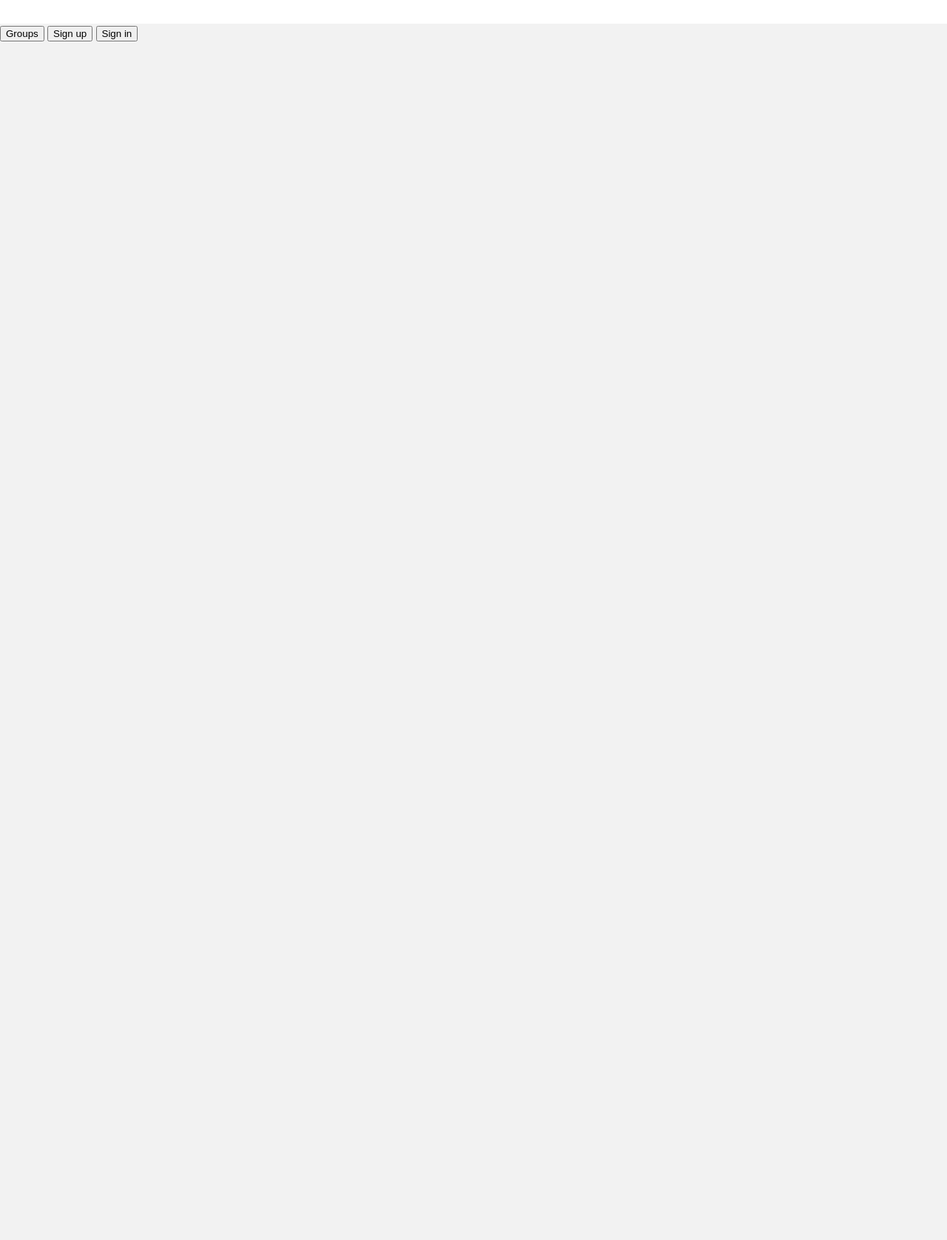
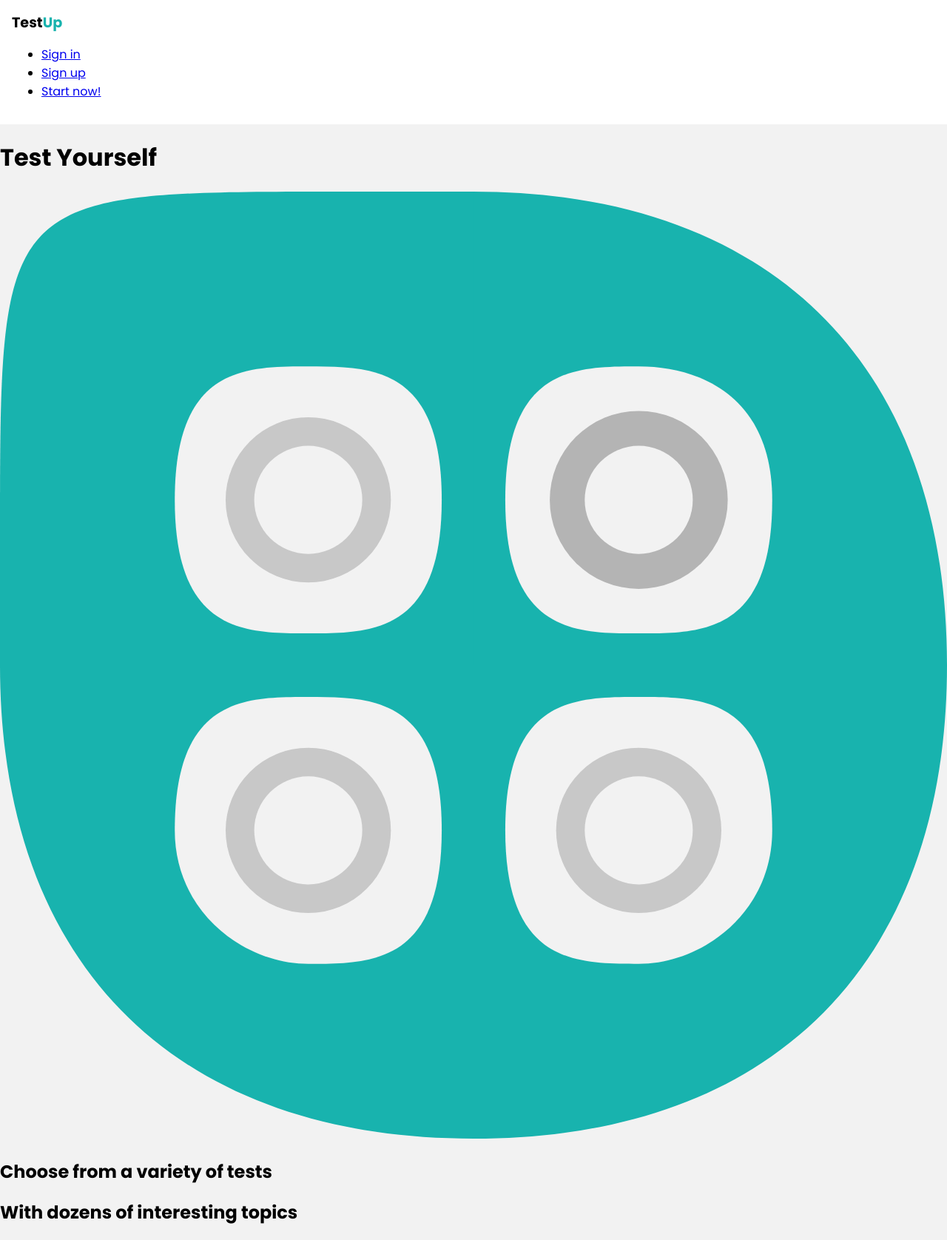
Before and after one commit to DiceNameIsMy/django-testing-site, a Django app: page / in a window 1280 px wide. Shown: the whole page at 74% size. Before the commit the page ends 56 px from the top, so only its background shows below. Run offline with Django 3.2, Linux system fonts and the light colour scheme.

Commit message:
upgrade main_page template(in progress)

```diff
--- a/testing/templates/testing/main_page.html
+++ b/testing/templates/testing/main_page.html
@@ -1,13 +1,32 @@
 {% extends 'testing/basic.html'%}
+{% load static %}
 
 {% block head %}
     <title>Main page</title>
+
 {% endblock %}
+{% block nav %}
+<div class="container">
+    <a class="logo" href="/">Test<span>Up</span></a>
 
+    <ul class="nav-items">
+        <li><a href="/signin">Sign in</a></li>
+        <li><a href="/signup">Sign up</a></li>
+        <li class="start-now-btn"><a href="/groups">Start now!</a></li>
+    </ul>
+</div>
+{% endblock %}
 {% block body %}
-<form method="post">{% csrf_token %}
-    <input type="submit" name="send_to" value="Groups" />
-    <input type="submit" name="send_to" value="Sign up" />
-    <input type="submit" name="send_to" value="Sign in" />
-</form>
+<main>
+    <div class="container">
+        <div class="left-col">
+            <h1>Test Yourself</h1>
+            <object data="static/testing/img/logo.svg" type="image/svg+xml"></object>
+        </div>
+        <div class="right-col">
+            <h2>Choose from a variety of tests</h2>
+            <h2>With dozens of interesting topics</h2>
+        </div>
+    </div>
+</main>
 {% endblock %}
```
